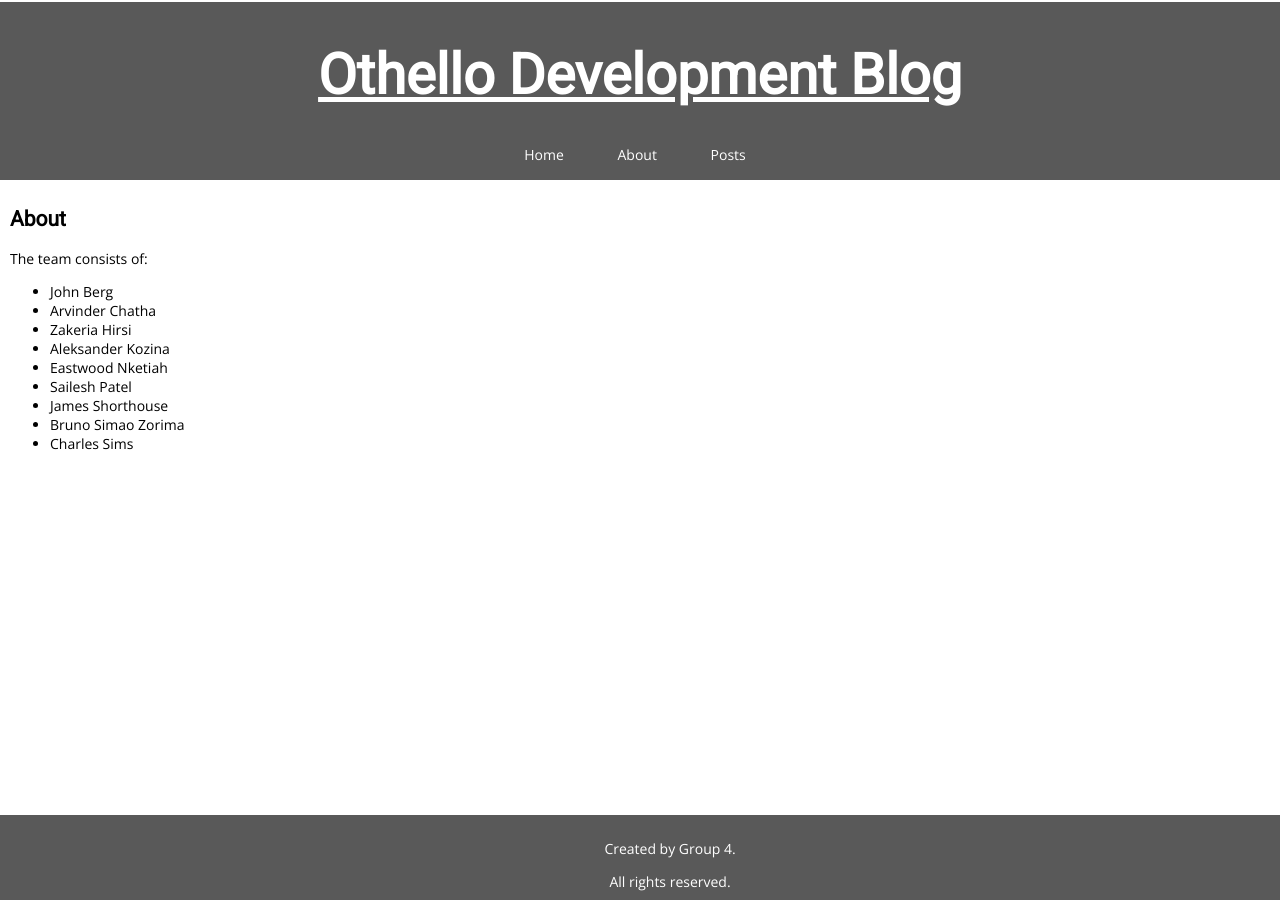
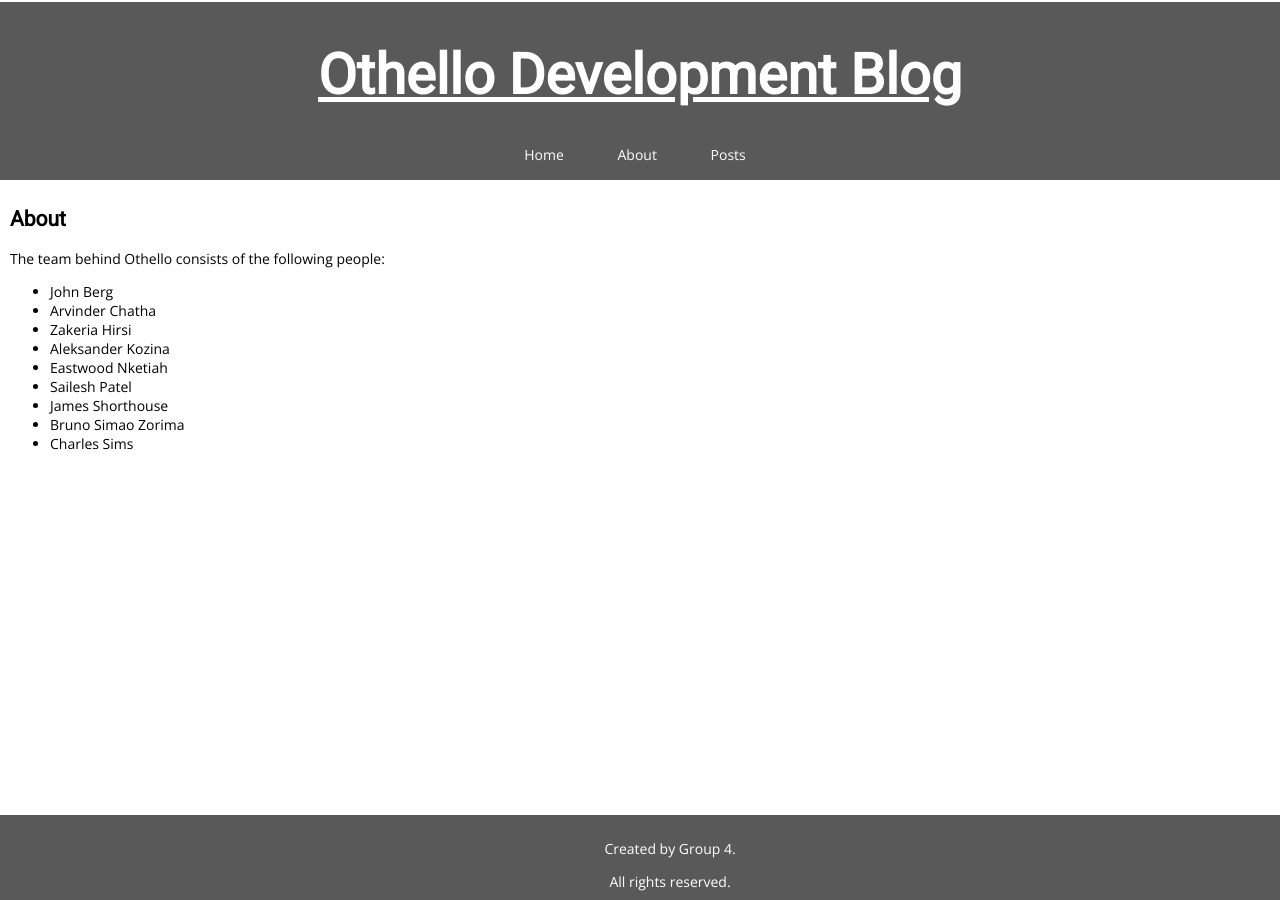
Before and after one commit to SaileshPatel/othello-website, a Jekyll site: the page built from about.html, in a window 1280 px wide. Built offline with Jekyll 4.4.1, drawn with Linux system fonts in a browser that asks for light colours.

Commit message:
modified about.html

```diff
--- a/about.html
+++ b/about.html
@@ -4,7 +4,7 @@ title: About
 permalink: /about/
 ---
 
-<p>The team consists of:</p>
+<p>The team behind Othello consists of the following people:</p>
 <div class="team">
   <ul class="team">
     {% for member in site.team %}
```
